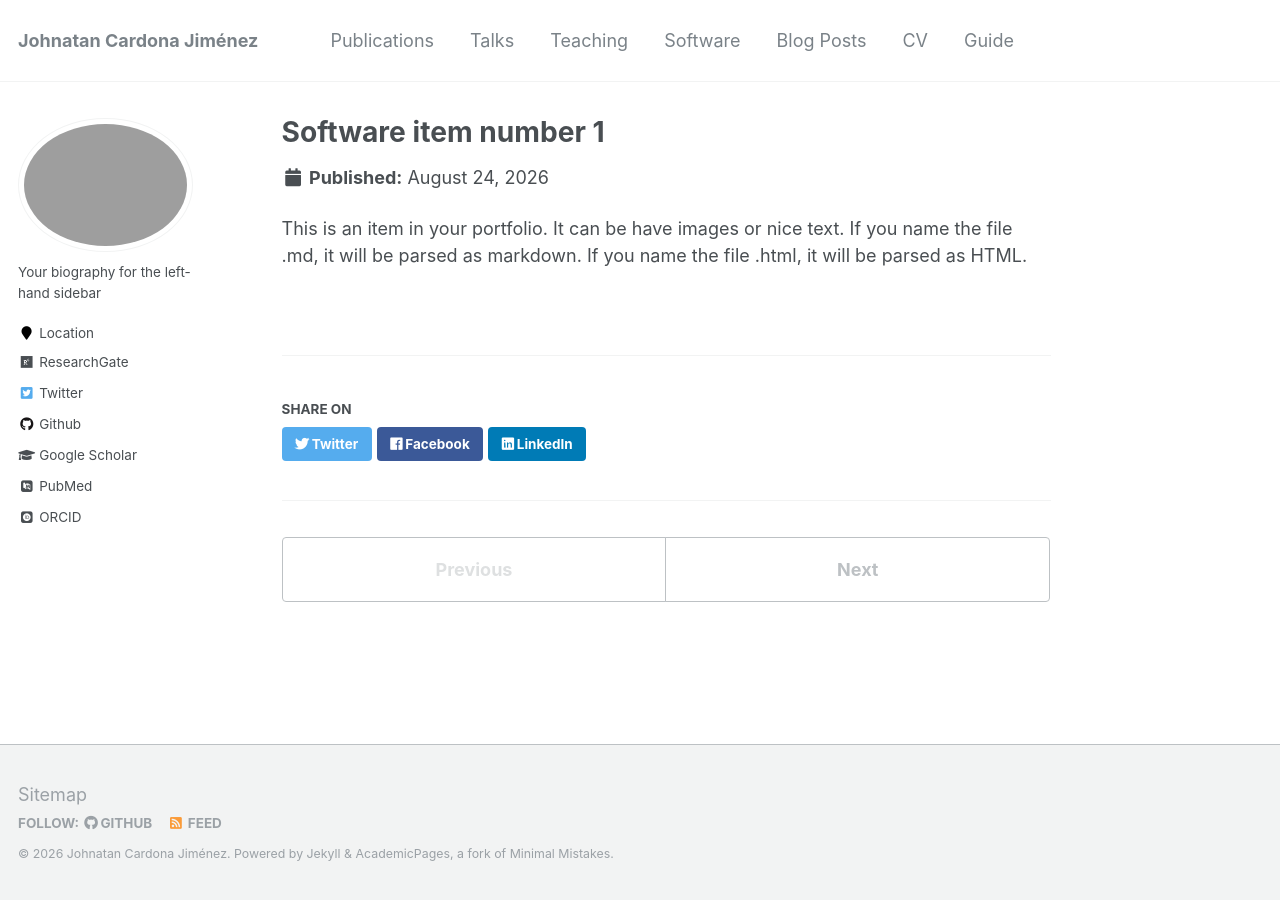
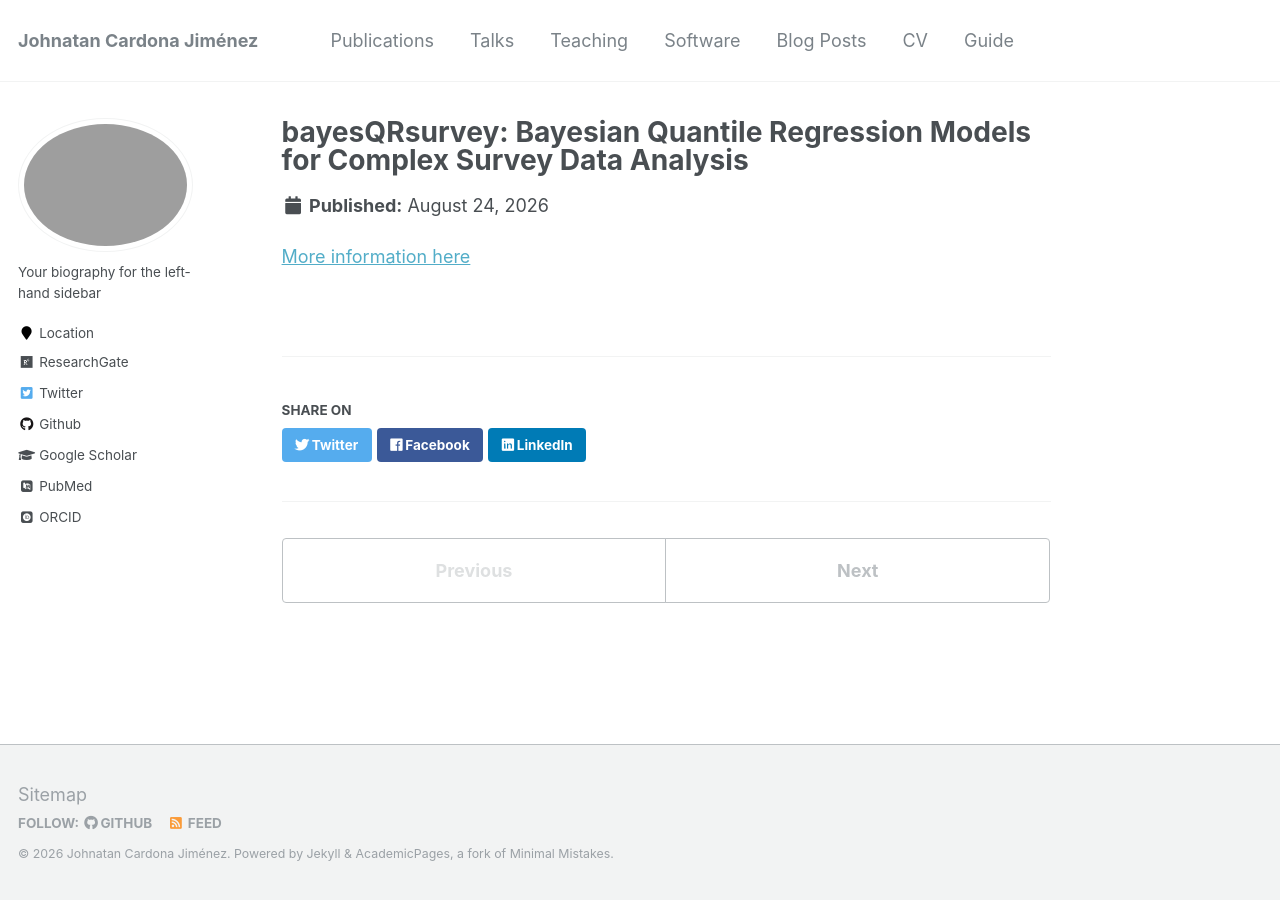
Before and after one commit to JohnatanLAB/JohnatanLAB.github.io, a Jekyll site: the page built from _software/software-1.md, in a window 1280 px wide. Built offline with Jekyll 4.4.1, drawn with Linux system fonts in a browser that asks for light colours; some web fonts are replaced.

Commit message:
Update software-1.md

```diff
--- a/_software/software-1.md
+++ b/_software/software-1.md
@@ -1,7 +1,5 @@
 ---
-title: "Software item number 1"
-excerpt: "Short description of portfolio item number 1<br/><img src='/images/500x300.png'>"
+title: "bayesQRsurvey: Bayesian Quantile Regression Models for Complex Survey Data Analysis"
 collection: software
 ---
-
-This is an item in your portfolio. It can be have images or nice text. If you name the file .md, it will be parsed as markdown. If you name the file .html, it will be parsed as HTML.
+[More information here](https://cran.r-project.org/web/packages/bayesQRsurvey/index.html)
```
